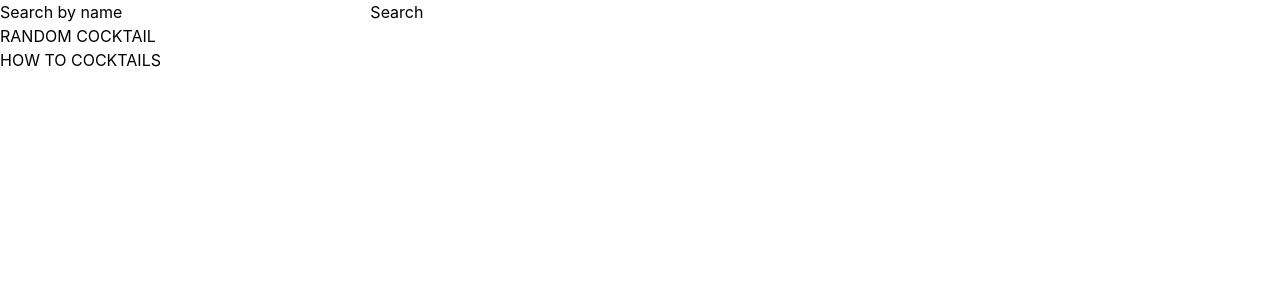
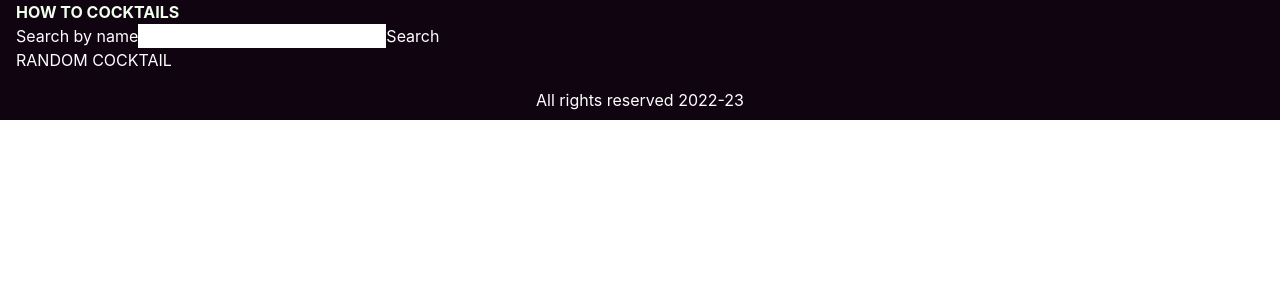
Before and after one commit to webshuriken/soc-w8-how-to-cocktail, a React (Create React App) app: page / in a window 1280 px wide. Shown: the top 300 px of the page. Built offline with nearby package versions, Linux system fonts and the light colour scheme; no server answers.

Commit message:
css: setup layout for App container

```diff
--- a/src/components/App/App.js
+++ b/src/components/App/App.js
@@ -8,7 +8,7 @@ import SearchByName from '../SearchByName';
 function App() {
   const [cocktails, setCocktails] = useState([]);
 
-console.log(cocktails[0])
+console.log(cocktails);
 
   function updateCocktail(drink) {
     console.log(drink)
@@ -19,17 +19,25 @@ console.log(cocktails[0])
     async function fetchAPI() {
       const response = await fetch('https://www.thecocktaildb.com/api/json/v1/1/random.php');
       const data = await response.json();
-      setCocktails(data.drinks);
+      setCocktails(drinks);
     }
     fetchAPI();
   }, []);
 
   return (
-    <div className="App">
-      <SearchByName handleClick={updateCocktail} />
-      <RandomSearch handleClick={updateCocktail} />
-      <h1>HOW TO COCKTAILS</h1>
+    <div className="container px-4 mx-auto bg-licorice text-white">
+      <header>
+        {/* TODO: WORKING ON THE HEADER TEXT */}
+        <h1 className="font-bold text-screaming-green-100 text-shadow-green-neon">HOW TO COCKTAILS</h1>
+        <SearchByName handleClick={updateCocktail} />
+        <RandomSearch handleClick={updateCocktail} />
+      </header>
+      <main>
       {cocktails[0] !== undefined && <DisplayCocktail cocktail={cocktails[0]} />}
+      </main>
+      <footer>
+        <p className="pt-4 pb-2 text-center">All rights reserved 2022-23</p>
+      </footer>
     </div>
   );
 }
```
